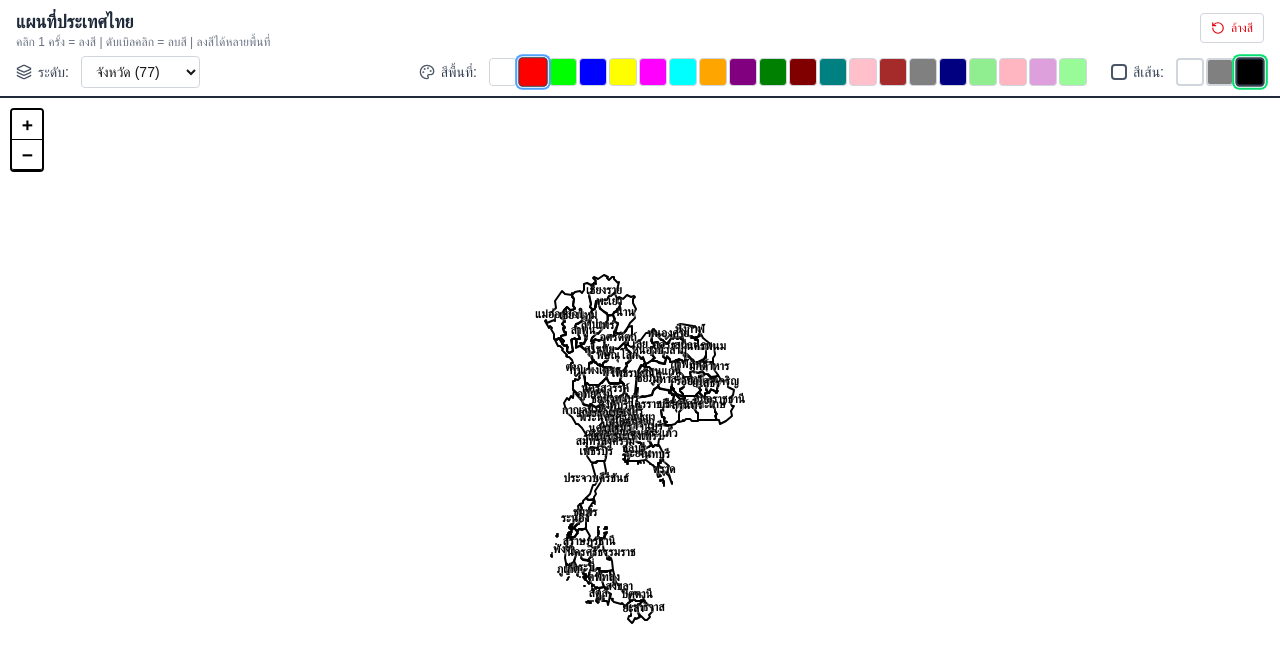
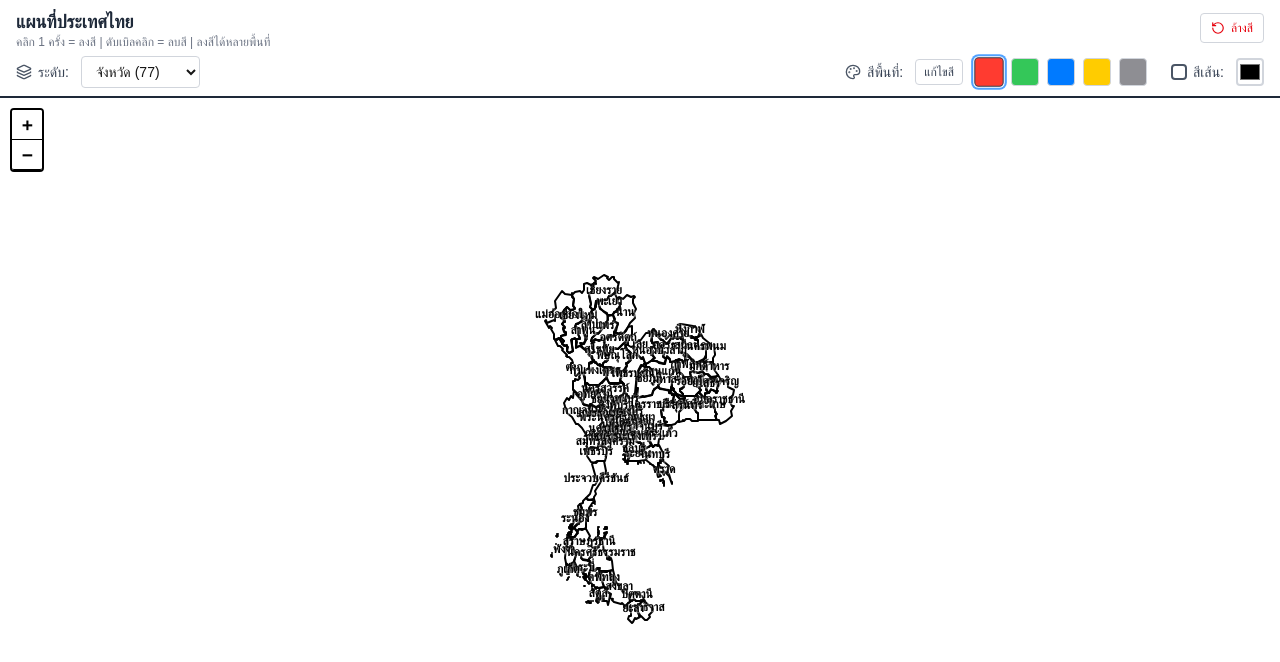
Before and after one commit to pjpure/thailand-map, a Next.js app: page / in a window 1280 px wide. Shown: the top 662 px of the page. Built offline with nearby package versions, Linux system fonts and the light colour scheme.

Commit message:
Refactor: update colors picker

```diff
--- a/app/page.tsx
+++ b/app/page.tsx
@@ -17,12 +17,6 @@ const SimpleMap = dynamic(() => import('@/components/SimpleMap'), {
   ),
 });
 
-const COLORS = [
-  '#ffffff', '#ff0000', '#00ff00', '#0000ff', '#ffff00', '#ff00ff', '#00ffff',
-  '#ffa500', '#800080', '#008000', '#800000', '#008080', '#ffc0cb', '#a52a2a',
-  '#808080', '#000080', '#90ee90', '#ffb6c1', '#dda0dd', '#98fb98'
-];
-
 type AdminLevel = 'provinces' | 'districts' | 'subdistricts';
 
 const ADMIN_LEVELS: { value: AdminLevel; label: string }[] = [
@@ -31,16 +25,32 @@ const ADMIN_LEVELS: { value: AdminLevel; label: string }[] = [
   { value: 'subdistricts', label: 'ตำบล (7,367)' },
 ];
 
+type ProvinceItem = { code: string; name: string };
+
 export default function Home() {
-  const [selectedColor, setSelectedColor] = useState('#ff0000');
+  // พาเล็ต 5 สีเริ่มต้น (แก้ไขได้)
+  const [palette, setPalette] = useState<string[]>([
+    '#ff3b30', // แดง
+    '#34c759', // เขียว
+    '#007aff', // น้ำเงิน
+    '#ffcc00', // เหลือง
+    '#8e8e93', // เทาเข้ม
+  ]);
+  const [selectedColor, setSelectedColor] = useState(palette[0]);
+
   const [currentLevel, setCurrentLevel] = useState<AdminLevel>('provinces');
   const [isLoading, setIsLoading] = useState(true);
   const [areaColors, setAreaColors] = useState<Map<string, string>>(new Map());
   const [selectedProvinces, setSelectedProvinces] = useState<string[]>([]);
-  const [availableProvinces, setAvailableProvinces] = useState<{ code: string, name: string }[]>([]);
+  const [availableProvinces, setAvailableProvinces] = useState<ProvinceItem[]>([]);
   const [searchTerm, setSearchTerm] = useState('');
   const [isDropdownOpen, setIsDropdownOpen] = useState(false);
+
+  // === เปลี่ยน 1 ปุ่มเป็น Color Picker ===
   const [borderColor, setBorderColor] = useState('#000000');
+
+  // โหมดแก้ไขพาเล็ต
+  const [isEditingPalette, setIsEditingPalette] = useState(false);
 
   const handleClearColors = () => {
     setAreaColors(new Map());
@@ -51,11 +61,15 @@ export default function Home() {
     const loadProvinces = async () => {
       try {
         const response = await fetch('/data/provinces.geojson');
-        const data = await response.json();
-        const provinces = data.features.map((feature: any) => ({
+        const data = await response.json() as {
+          features: Array<{ properties: { pro_code: string; pro_th: string } }>
+        };
+        const provinces: ProvinceItem[] = data.features
+          .map((feature) => ({
             code: feature.properties.pro_code,
-          name: feature.properties.pro_th
-        })).sort((a: any, b: any) => a.name.localeCompare(b.name));
+            name: feature.properties.pro_th,
+          }))
+          .sort((a, b) => a.name.localeCompare(b.name));
         setAvailableProvinces(provinces);
       } catch (error) {
         console.error('Error loading provinces:', error);
@@ -78,24 +92,37 @@ export default function Home() {
   }, []);
 
   // Filter provinces based on search term
-  const filteredProvinces = availableProvinces.filter(province =>
+  const filteredProvinces = availableProvinces.filter((province) =>
     province.name.toLowerCase().includes(searchTerm.toLowerCase())
   );
 
   const handleProvinceToggle = (provinceCode: string) => {
-    setSelectedProvinces(prev =>
-      prev.includes(provinceCode)
-        ? prev.filter(code => code !== provinceCode)
-        : [...prev, provinceCode]
+    setSelectedProvinces((prev) =>
+      prev.includes(provinceCode) ? prev.filter((code) => code !== provinceCode) : [...prev, provinceCode]
     );
   };
 
   const handleSelectAll = () => {
-    setSelectedProvinces(filteredProvinces.map(p => p.code));
+    setSelectedProvinces(filteredProvinces.map((p) => p.code));
   };
 
   const handleClearSelection = () => {
     setSelectedProvinces([]);
+  };
+
+  // อัพเดตสีในพาเล็ตทีละตำแหน่ง
+  const updatePaletteColor = (index: number, newColor: string) => {
+    setPalette((prev) => {
+      const next = [...prev];
+      const old = next[index];
+      next[index] = newColor;
+
+      // ถ้ากำลังเลือกสีเดิมอยู่ ให้ตามไปเป็นสีใหม่ด้วย
+      if (selectedColor === old) {
+        setSelectedColor(newColor);
+      }
+      return next;
+    });
   };
 
   return (
@@ -105,9 +132,7 @@ export default function Home() {
         <div className="flex items-center justify-between mb-2">
           <div>
             <h1 className="text-lg font-bold text-gray-800">แผนที่ประเทศไทย</h1>
-            <p className="text-xs text-gray-500 leading-none">
-              คลิก 1 ครั้ง = ลงสี | ดับเบิลคลิก = ลบสี | ลงสีได้หลายพื้นที่
-            </p>
+            <p className="text-xs text-gray-500 leading-none">คลิก 1 ครั้ง = ลงสี | ดับเบิลคลิก = ลบสี | ลงสีได้หลายพื้นที่</p>
           </div>
 
           {/* Clear Colors Button */}
@@ -156,9 +181,8 @@ export default function Home() {
                       {selectedProvinces.length === 0
                         ? 'เลือกจังหวัด'
                         : selectedProvinces.length === 1
-                          ? availableProvinces.find(p => p.code === selectedProvinces[0])?.name
-                          : `${selectedProvinces.length} จังหวัด`
-                      }
+                          ? availableProvinces.find((p) => p.code === selectedProvinces[0])?.name
+                          : `${selectedProvinces.length} จังหวัด`}
                     </span>
                     <ChevronDown className={`h-4 w-4 transition-transform ${isDropdownOpen ? 'rotate-180' : ''}`} />
                   </button>
@@ -207,10 +231,7 @@ export default function Home() {
                       <div className="max-h-40 overflow-y-auto">
                         {filteredProvinces.length > 0 ? (
                           filteredProvinces.map((province) => (
-                            <label
-                              key={province.code}
-                              className="flex items-center px-3 py-2 hover:bg-gray-100 cursor-pointer"
-                            >
+                            <label key={province.code} className="flex items-center px-3 py-2 hover:bg-gray-100 cursor-pointer">
                               <input
                                 type="checkbox"
                                 checked={selectedProvinces.includes(province.code)}
@@ -239,10 +260,25 @@ export default function Home() {
                 <Palette className="h-4 w-4 text-gray-600" />
                 <span className="text-sm font-medium text-gray-700">สีพื้นที่:</span>
               </div>
-              <div className="flex space-x-0.5">
-                {COLORS.map((color) => (
+
+              {/* ปุ่มสลับโหมดแก้ไขสี */}
               <button
-                    key={color}
+                type="button"
+                onClick={() => setIsEditingPalette((v) => !v)}
+                className={`px-2 py-1 text-xs border rounded-sm transition-colors ${isEditingPalette
+                  ? 'border-blue-500 text-blue-600 bg-blue-50'
+                  : 'border-gray-300 text-gray-700 bg-white hover:bg-gray-100'
+                  }`}
+                title="แก้ไขชุดสี"
+              >
+                {isEditingPalette ? 'เสร็จสิ้น' : 'แก้ไขสี'}
+              </button>
+
+              {/* ปุ่มเลือกสี + ช่องแก้ไขสี */}
+              <div className="flex space-x-2">
+                {palette.map((color, idx) => (
+                  <div key={idx} className="flex flex-col items-center">
+                    <button
                       onClick={() => setSelectedColor(color)}
                       className={`w-7 h-7 border transition-all rounded-sm ${selectedColor === color
                         ? 'border-gray-700 ring-2 ring-blue-400 ring-offset-1 scale-105'
@@ -251,45 +287,51 @@ export default function Home() {
                       style={{ backgroundColor: color }}
                       title={color}
                     />
+                    {isEditingPalette && (
+                      <input
+                        type="color"
+                        value={color}
+                        onChange={(e) => updatePaletteColor(idx, e.target.value)}
+                        className="mt-1 w-8 h-6 p-0 border border-gray-300 rounded-sm"
+                        aria-label={`แก้ไขสีที่ ${idx + 1}`}
+                      />
+                    )}
+                  </div>
                 ))}
               </div>
             </div>
 
-            {/* Border Color Picker */}
+            {/* Border Color Picker (มี Color Picker + ปุ่มเทา/ดำ) */}
             <div className="flex items-center space-x-3">
               <div className="flex items-center space-x-1.5">
                 <div className="h-4 w-4 border-2 border-gray-600 rounded-sm bg-white"></div>
                 <span className="text-sm font-medium text-gray-700">สีเส้น:</span>
               </div>
-              <div className="flex space-x-0.5">
-                <button
-                  onClick={() => setBorderColor('#ffffff')}
-                  className={`w-7 h-7 border-2 transition-all rounded-sm ${borderColor === '#ffffff'
+
+              {(() => {
+                const isCustomBorder = !['#808080', '#000000'].includes(borderColor.toLowerCase());
+                return (
+                  <div className="flex items-center space-x-1.5">
+                    {/* Color Picker (แทนที่ปุ่มสีขาวเดิม) */}
+                    <label className="inline-flex items-center">
+                      <span className="sr-only">เลือกสีเส้นแบบกำหนดเอง</span>
+                      <input
+                        type="color"
+                        value={borderColor}
+                        onChange={(e) => setBorderColor(e.target.value)}
+                        className={`appearance-none w-7 h-7 p-0 border-2 rounded-sm cursor-pointer
+                          ${isCustomBorder
                             ? 'border-gray-700 ring-2 ring-green-400 ring-offset-1 scale-105'
                             : 'border-gray-300 hover:border-gray-500 hover:scale-105'
                           }`}
-                  style={{ backgroundColor: '#ffffff' }}
-                  title="ขาว"
+                        title={borderColor}
+                        aria-label="เลือกสีเส้นแบบกำหนดเอง"
                       />
-                <button
-                  onClick={() => setBorderColor('#808080')}
-                  className={`w-7 h-7 border-2 transition-all rounded-sm ${borderColor === '#808080'
-                    ? 'border-gray-700 ring-2 ring-green-400 ring-offset-1 scale-105'
-                    : 'border-gray-300 hover:border-gray-500 hover:scale-105'
-                    }`}
-                  style={{ backgroundColor: '#808080' }}
-                  title="เทา"
-                />
-                <button
-                  onClick={() => setBorderColor('#000000')}
-                  className={`w-7 h-7 border-2 transition-all rounded-sm ${borderColor === '#000000'
-                    ? 'border-gray-700 ring-2 ring-green-400 ring-offset-1 scale-105'
-                    : 'border-gray-300 hover:border-gray-500 hover:scale-105'
-                    }`}
-                  style={{ backgroundColor: '#000000' }}
-                  title="ดำ"
-                />
+                    </label>
+
                   </div>
+                );
+              })()}
             </div>
           </div>
         </div>
```
Lines whose indentation alone changed are shown as unchanged.
